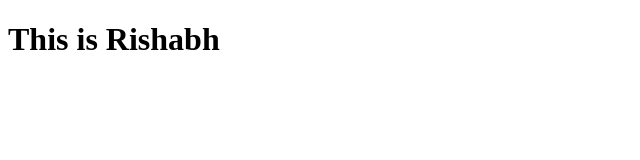
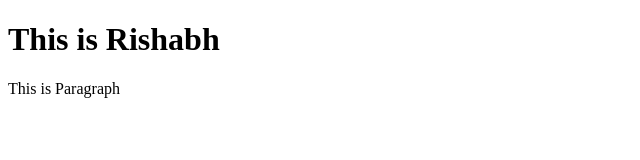
Before and after one commit to rishabhgupta9950/Git-test, a plain HTML site: page index.html in a window 1280 px wide. Shown: the whole page, without its empty margins (0-640 px from the left). Drawn offline with Linux system fonts and the light colour scheme.

Commit message:
third Commit

```diff
--- a/index.html
+++ b/index.html
@@ -7,5 +7,6 @@
 <body>
 
     <h1>This is Rishabh</h1>
+    <p>This is Paragraph</p>
 </body>
 </html>
```
